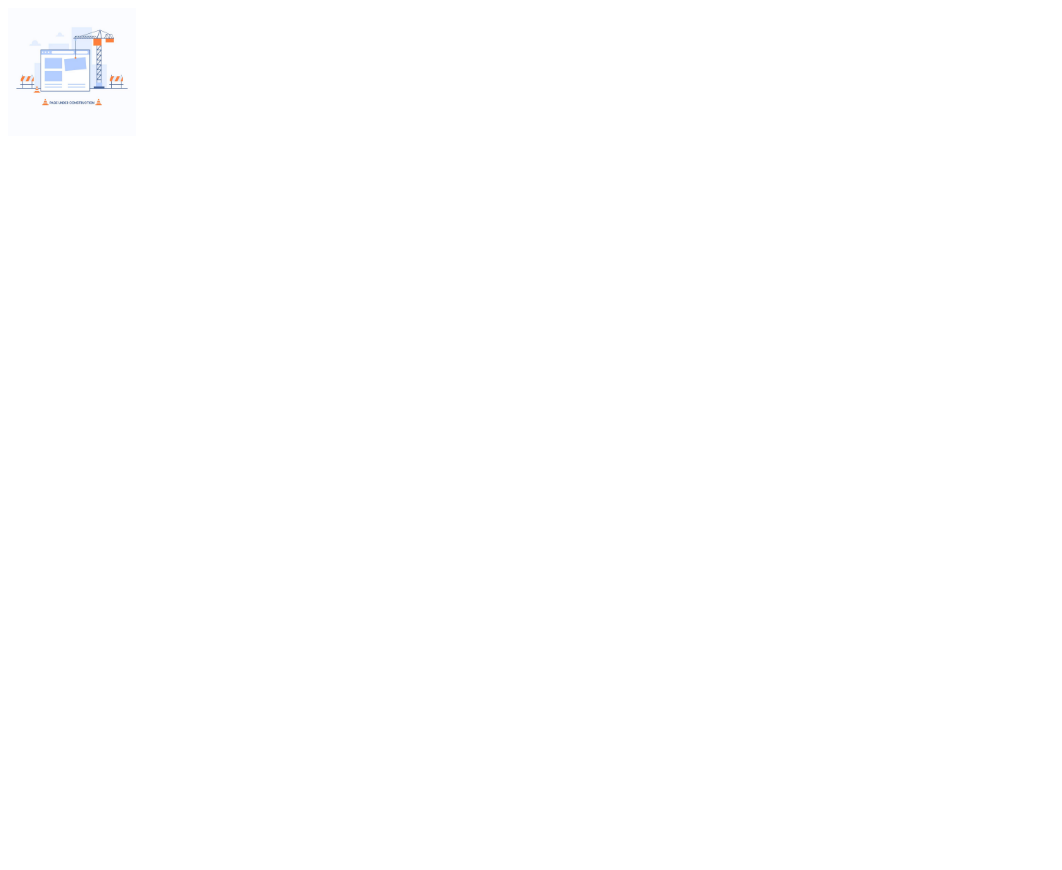
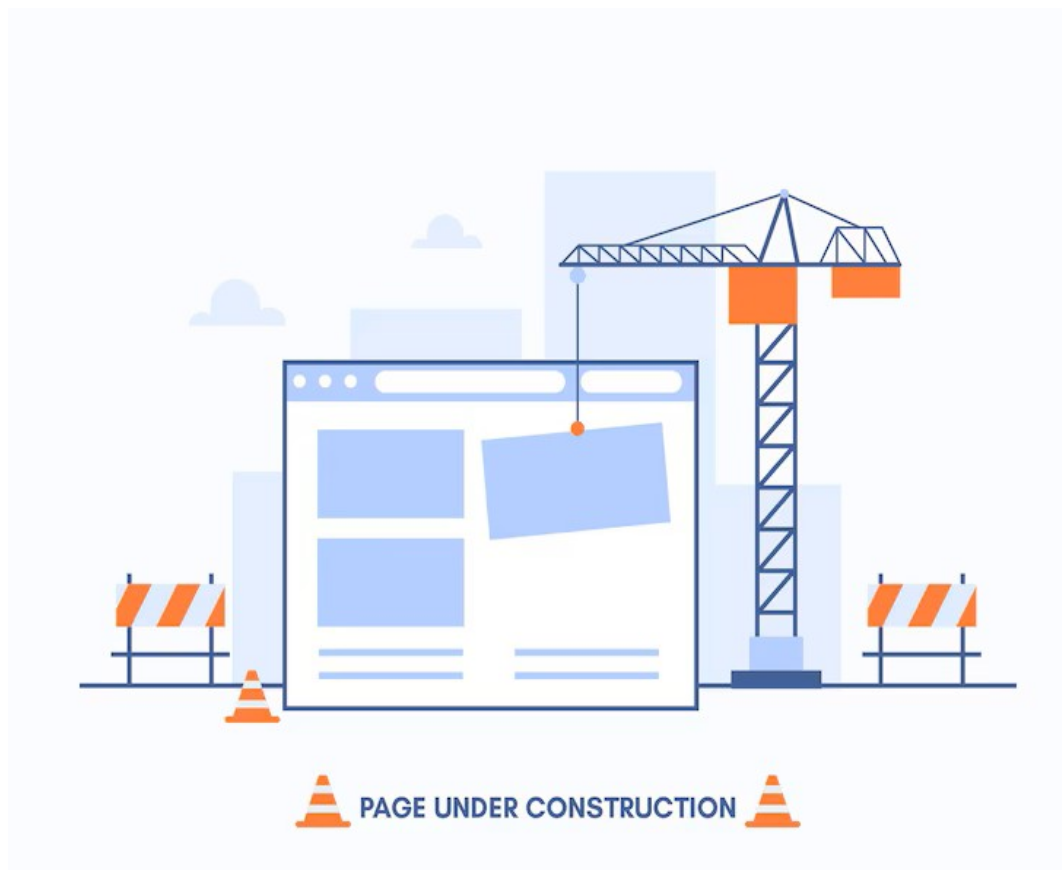
Before and after one commit to vitalizepayvve/vvpay, a plain HTML site: page index.html in a window 1280 px wide. Shown: the whole page, without its empty margins (0-1062 px from the left). Before the commit the page ends 800 px from the top, so only its background shows below. Drawn offline with Linux system fonts and the light colour scheme.

Commit message:
Update index.html

```diff
--- a/index.html
+++ b/index.html
@@ -10,7 +10,7 @@ img {
 </head>
 <body>
 
-<img src="image.jpg" alt="HTML5 Icon" style="width:128px;height:128px;">
+<img src="image.jpg" alt="HTML5 Icon" style="width:1080px;height:1080px;">
 
 </body>
 </html>
```
